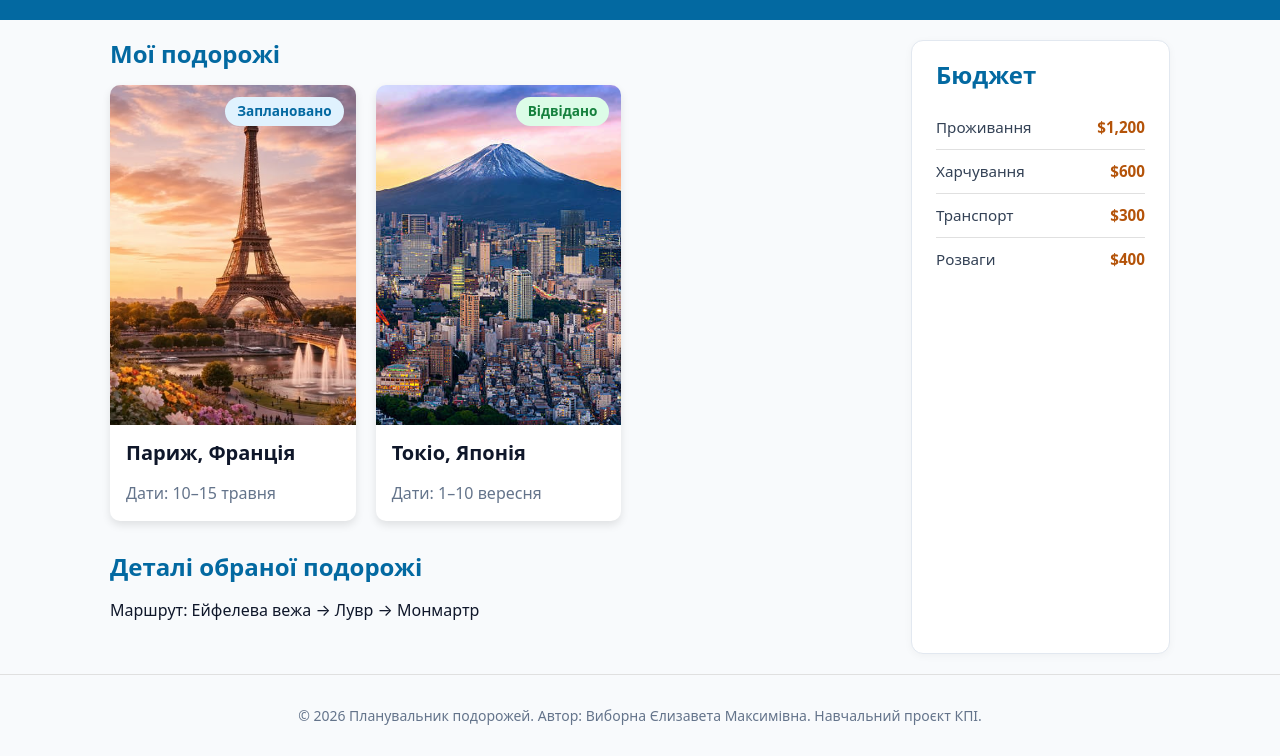
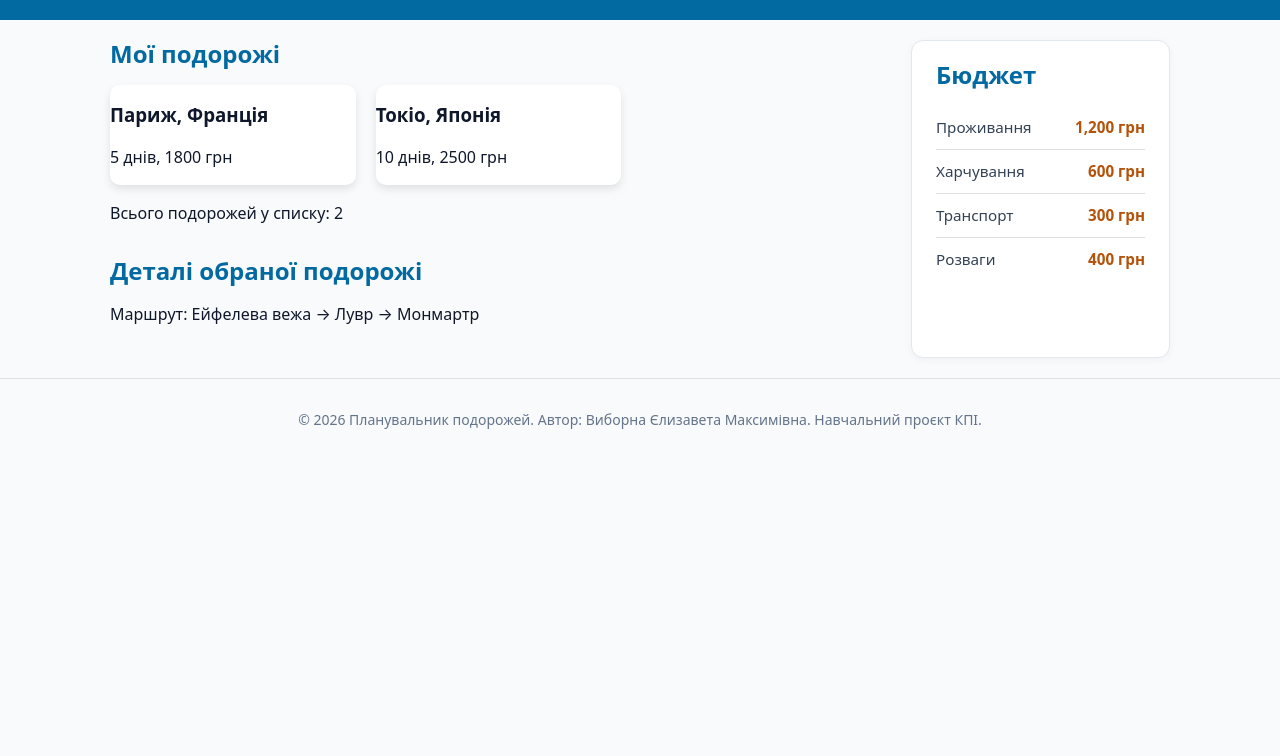
Before and after one commit to vubornaliza20-crypto/trip-planner, a plain HTML site: page index.html in a window 1280 px wide. Shown: the part 66-822 px from the top of the page. After the commit the page ends 800 px from the top, so only its background shows below. Drawn offline with Linux system fonts and the light colour scheme.

Commit message:
feat: реалізовано динамічний рендер карт подорожей, атрибут витрат на день, класифікацію за бюджетом та оновлення підсумку

```diff
--- a/index.html
+++ b/index.html
@@ -20,7 +20,7 @@
       <main>
         <section id="trips">
           <h2>Мої подорожі</h2>
-          <div class="cards">
+          <div id="trips-list" class="cards">
             <article class="card">
               <div class="card-image-wrapper">
                 <img src="assets/img/paris.jpg" alt="Ейфелева вежа в Парижі" />
@@ -43,6 +43,7 @@
               </div>
             </article>
           </div>
+          <p id="trips-count"></p>
         </section>
 
         <section id="details">
@@ -55,19 +56,19 @@
         <ul>
           <li>
             <span>Проживання</span>
-            <strong>$1,200</strong>
+            <strong>1,200 грн</strong>
           </li>
           <li>
             <span>Харчування</span>
-            <strong>$600</strong>
+            <strong>600 грн</strong>
           </li>
           <li>
             <span>Транспорт</span>
-            <strong>$300</strong>
+            <strong>300 грн</strong>
           </li>
           <li>
             <span>Розваги</span>
-            <strong>$400</strong>
+            <strong>400 грн</strong>
           </li>
         </ul>
       </aside>
--- a/js/script.js
+++ b/js/script.js
@@ -1,16 +1,22 @@
-console.log('script.js підключено');
-
 // Масив об'єктів із даними про подорожі ( destination, days, budget )
 const trips = [
   { destination: 'Париж, Франція', days: 5, budget: 1800 },
   { destination: 'Токіо, Японія', days: 10, budget: 2500 }
 ];
 
+// Знаходимо всі статичні картки всередині контейнера і видаляємо їх з DOM
+const staticCards = document.querySelectorAll('#trips-list .card');
+staticCards.forEach(card => card.remove());
+
+// Вибираємо контейнер списку та елемент підсумку
+const listContainer = document.querySelector('#trips-list');
+const tripsCountElement = document.querySelector('#trips-count');
+
 // Функція для перебору масиву циклом for...of та виведення інформації про кожну подорож
 function showTrips(tripsArray) {
   console.log('--- Список подорожей ---');
   for (const trip of tripsArray) {
-    console.log(`Подорож: ${trip.destination}, Тривалість: ${trip.days} днів, Бюджет: $${trip.budget}`);
+    console.log(`Подорож: ${trip.destination}, Тривалість: ${trip.days} днів, Бюджет: ${trip.budget} грн`);
   }
 }
 showTrips(trips);
@@ -28,7 +34,7 @@ function classifyTrips(tripsArray) {
       category = 'бюджетна';
     }
 
-    console.log(`Подорож у ${trip.destination} (бюджет: $${trip.budget}) — це ${category} подорож.`);
+    console.log(`Подорож у ${trip.destination} (бюджет: ${trip.budget} грн) — це ${category} подорож.`);
   }
 }
 classifyTrips(trips);
@@ -38,5 +44,43 @@ const costPerDay = trip => Math.round(trip.budget / trip.days);
 console.log('--- Вартість одного дня подорожі ---');
 for (const trip of trips) {
   const dailyCost = costPerDay(trip);
-  console.log(`Середні витрати на день у ${trip.destination}: $${dailyCost}/день`);
+  console.log(`Середні витрати на день у ${trip.destination}: ${dailyCost} грн/день`);
 }
+
+// Функція рендеру списку подорожей у DOM:
+// 1. Очищає контейнер #trips-list.
+// 2. Створює картку подорожі (article) для кожного елемента масиву.
+// 3. Заповнює назву (h3) та деталі (p: дні й бюджет).
+// 4. Розраховує та додає атрибут data-cost-per-day.
+// 5. Класифікує подорож додаванням класу budget або expensive.
+// 6. Додає картку в контейнер та оновлює лічильник p#trips-count.
+function renderTrips(tripsArray) {
+  listContainer.innerHTML = '';
+
+  tripsArray.forEach(trip => {
+    const card = document.createElement('article');
+    card.classList.add('card');
+
+    const title = document.createElement('h3');
+    title.textContent = trip.destination;
+
+    const details = document.createElement('p');
+    details.textContent = `${trip.days} днів, ${trip.budget} грн`;
+
+    card.append(title, details);
+
+    const dailyCost = costPerDay(trip);
+    card.dataset.costPerDay = dailyCost;
+
+    if (trip.budget >= 2000) {
+      card.classList.add('expensive');
+    } else {
+      card.classList.add('budget');
+    }
+    listContainer.append(card);
+  });
+  if (tripsCountElement) {
+    tripsCountElement.textContent = `Всього подорожей у списку: ${tripsArray.length}`;
+  }
+}
+renderTrips(trips);
```
